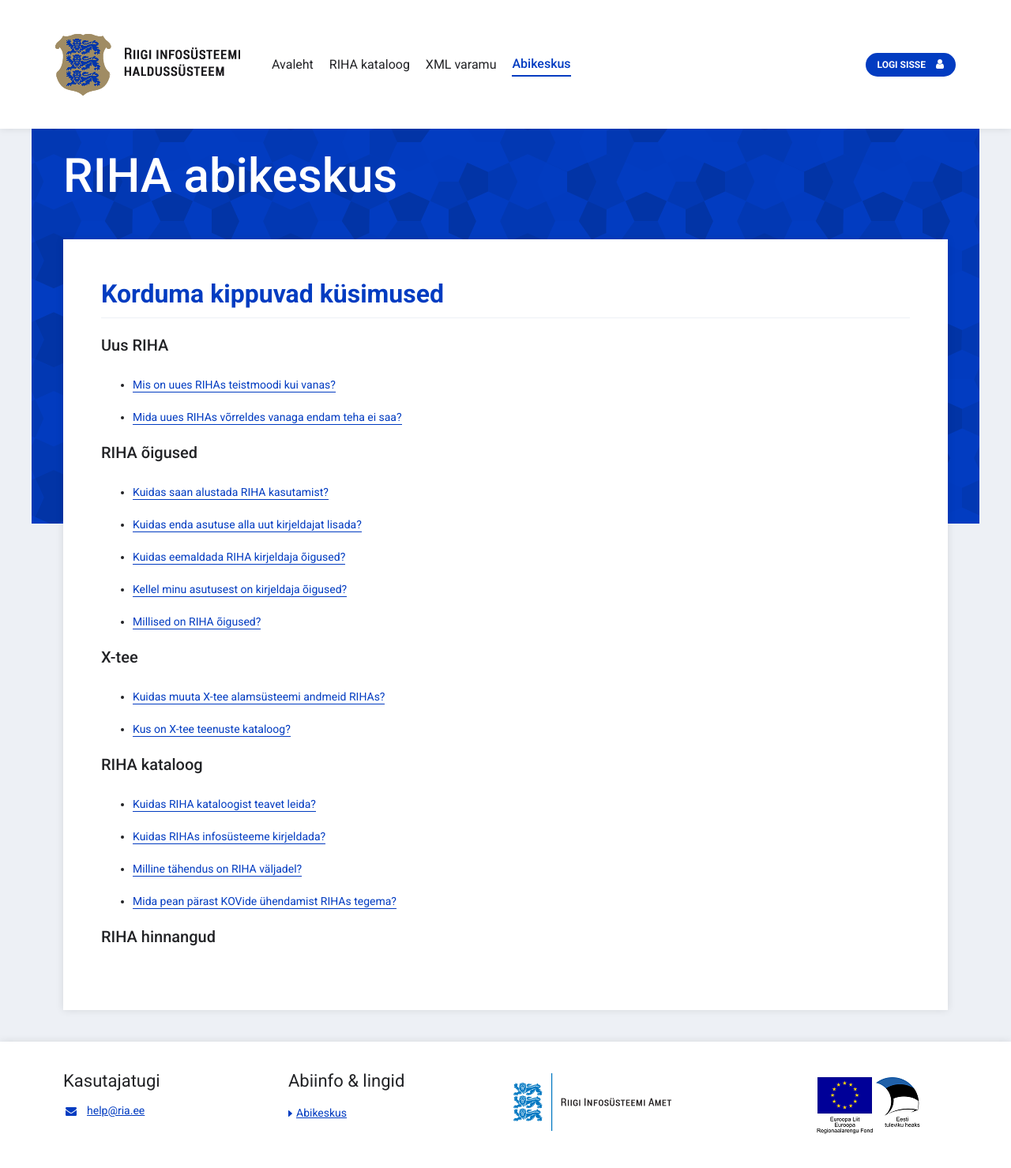
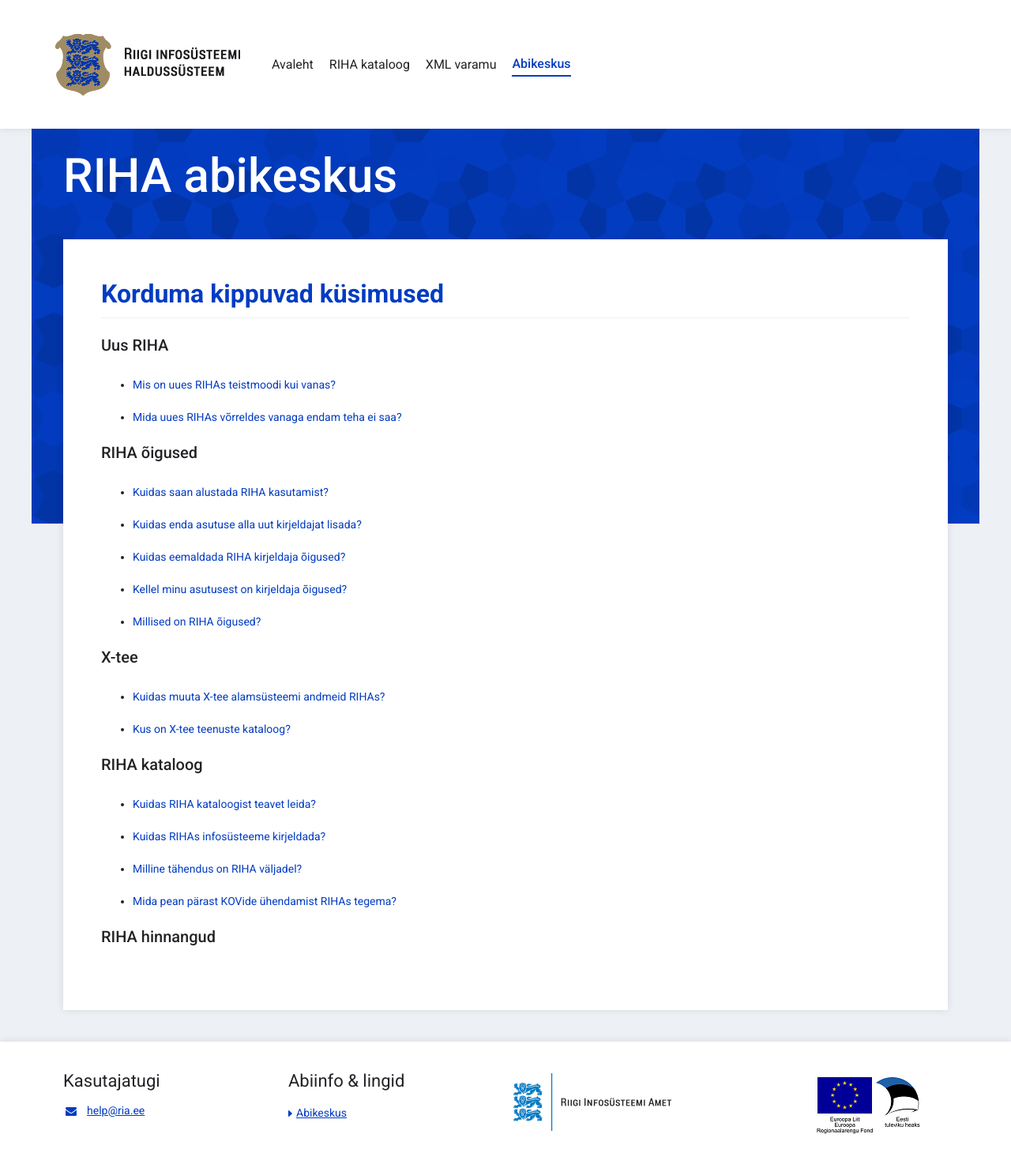
Before and after one commit to e-gov/RIHA-Help, a Jekyll site: the page built from docs/index.md, in a window 1280 px wide. Shown: the whole page at 79% size. Built offline with Jekyll 4.4.1, drawn with Linux system fonts in a browser that asks for light colours.

Commit message:
Desing changes
- Removed log in button from the top menu
- Replaced the logo link in the top menu
- Changed homepage list layout

```diff
--- a/docs/css/resources.css
+++ b/docs/css/resources.css
@@ -1,3 +1,5 @@
+/* RIHA-Help specific overrides */
+
 h2 {
     font-size: 2rem;
     font-weight: bold;
@@ -31,3 +33,12 @@ ul, ol {
     margin-bottom: 1.5rem;
     line-height: 1.5;
 }
+
+p a:not(.btn) {
+    text-decoration: none;
+    border:none;
+}
+
+p a:not(.btn):hover {
+    text-decoration: underline;
+}
--- a/docs/header.html
+++ b/docs/header.html
@@ -2,7 +2,7 @@
     <div class="header-bottom">
         <nav class="navbar  navbar-toggleable-xl">
             <div class="container">
-                <a class="navbar-brand" href="/Avaleht">
+                <a class="navbar-brand" href="https://www.riha.ee/Avaleht">
                     <img alt="Riigi infosüsteemi haldussüsteem" height="78" src="assets/images/base/RIHA.png" width="234"></a>
                 <nav class="collapse navbar-collapse" id="mainmenu">
                     <ul class="navbar-nav mr-0 mr-xl-auto">
@@ -20,17 +20,6 @@
                         </li>
                     </ul>
                 </nav>
-                <button class="menu-toggle" type="button">
-                    <span></span>
-                </button>
-                <div class="right d-flex align-items-center">
-                    <div class="btn-group">
-                        <button class="btn btn-primary btn-sm" type="button" tabindex="0">
-                            <span>Logi Sisse</span>
-                            <span class="fa fa-user"></span>
-                        </button>
-                    </div>
-                </div>
             </div>
         </nav>
     </div>
```
